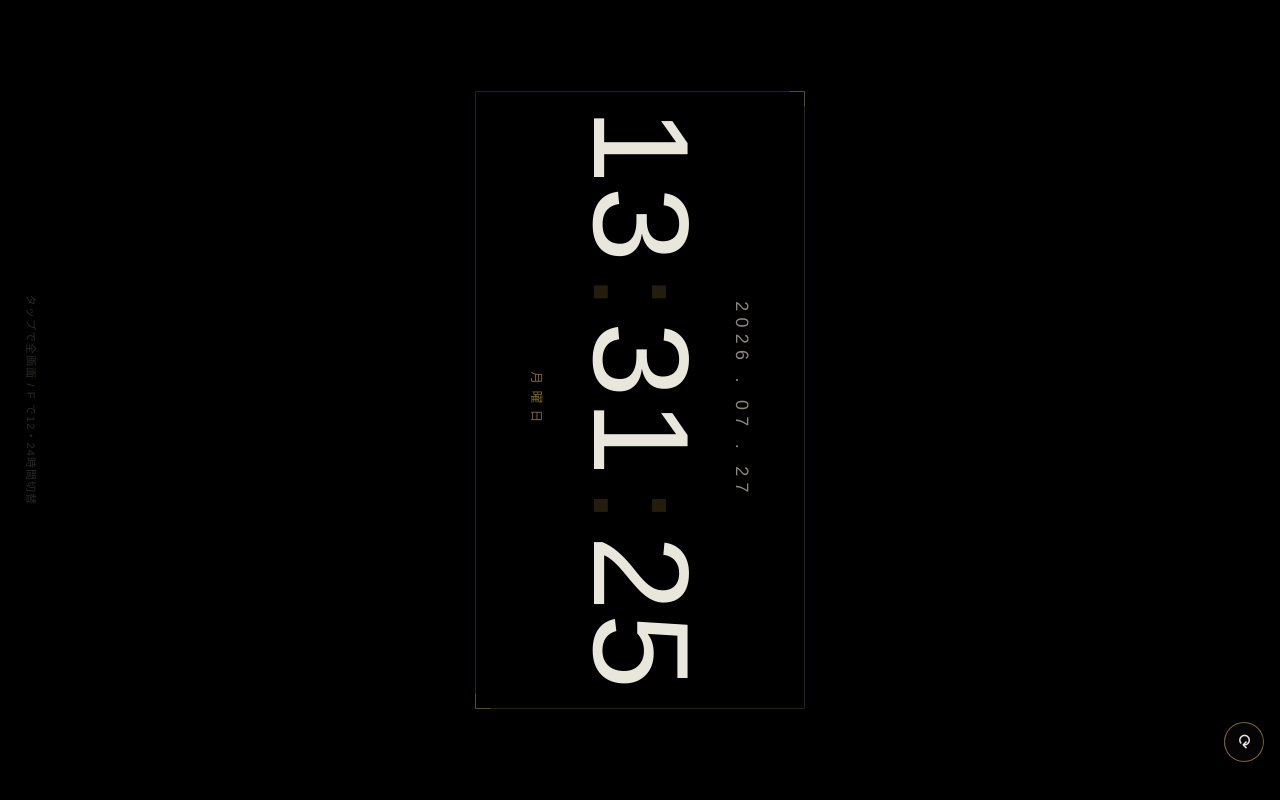
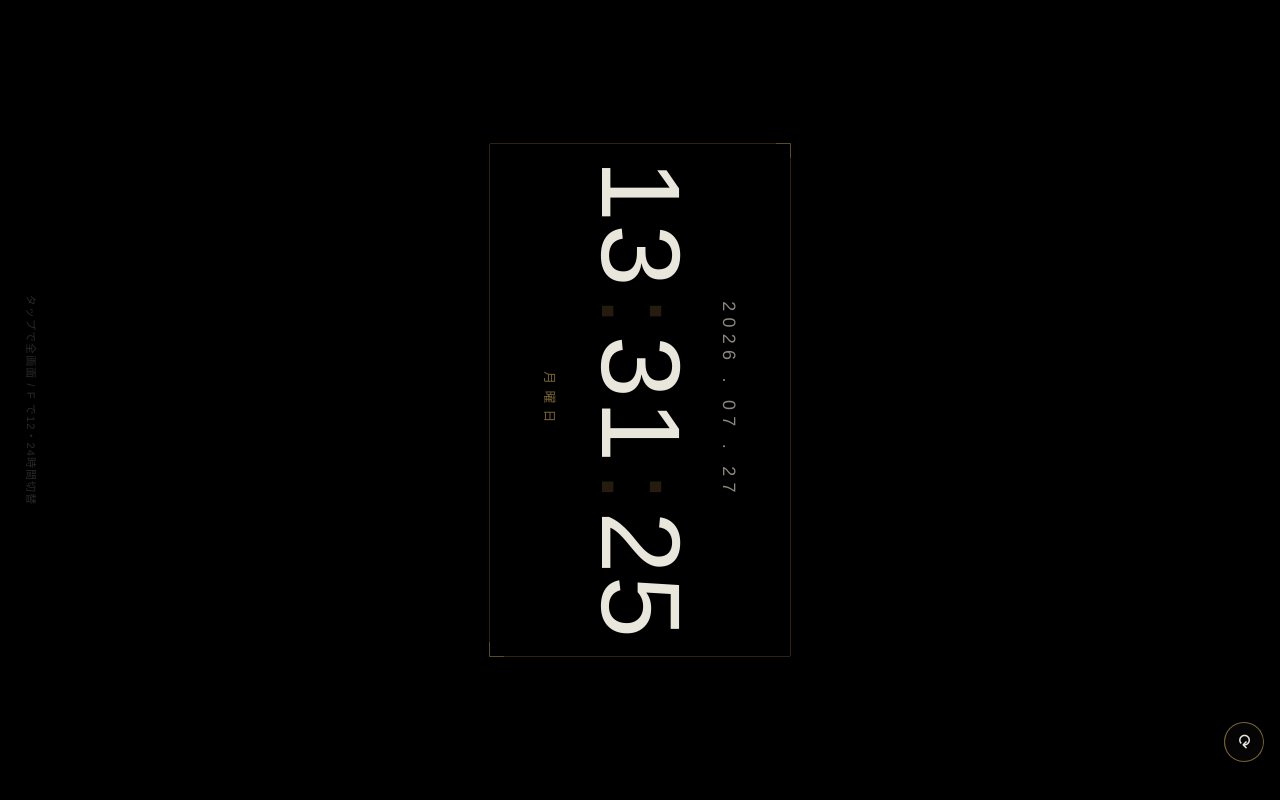
Before and after one commit to phone-3514/chic-clock, a plain HTML site: page index.html in a window 1280 px wide. Both pictures are taken after a click on the button "横向き表示に切替". Drawn offline with Linux system fonts and the light colour scheme.

Commit message:
Shrink landscape clock further

```diff
--- a/index.html
+++ b/index.html
@@ -98,10 +98,10 @@
   /* In landscape there's ample width, so let the digits grow to fill
      the screen -- bounded by both axes so they never overflow. */
   @media (orientation: landscape) {
-    .clock { font-size: clamp(56px, min(17vw, 40vh), 300px); }
+    .clock { font-size: clamp(50px, min(14vw, 34vh), 260px); }
   }
   .stage.force-landscape .clock {
-    font-size: clamp(56px, min(17vh, 40vw), 300px);
+    font-size: clamp(50px, min(14vh, 34vw), 260px);
   }
   .clock .sep {
     color: var(--gold);
```
